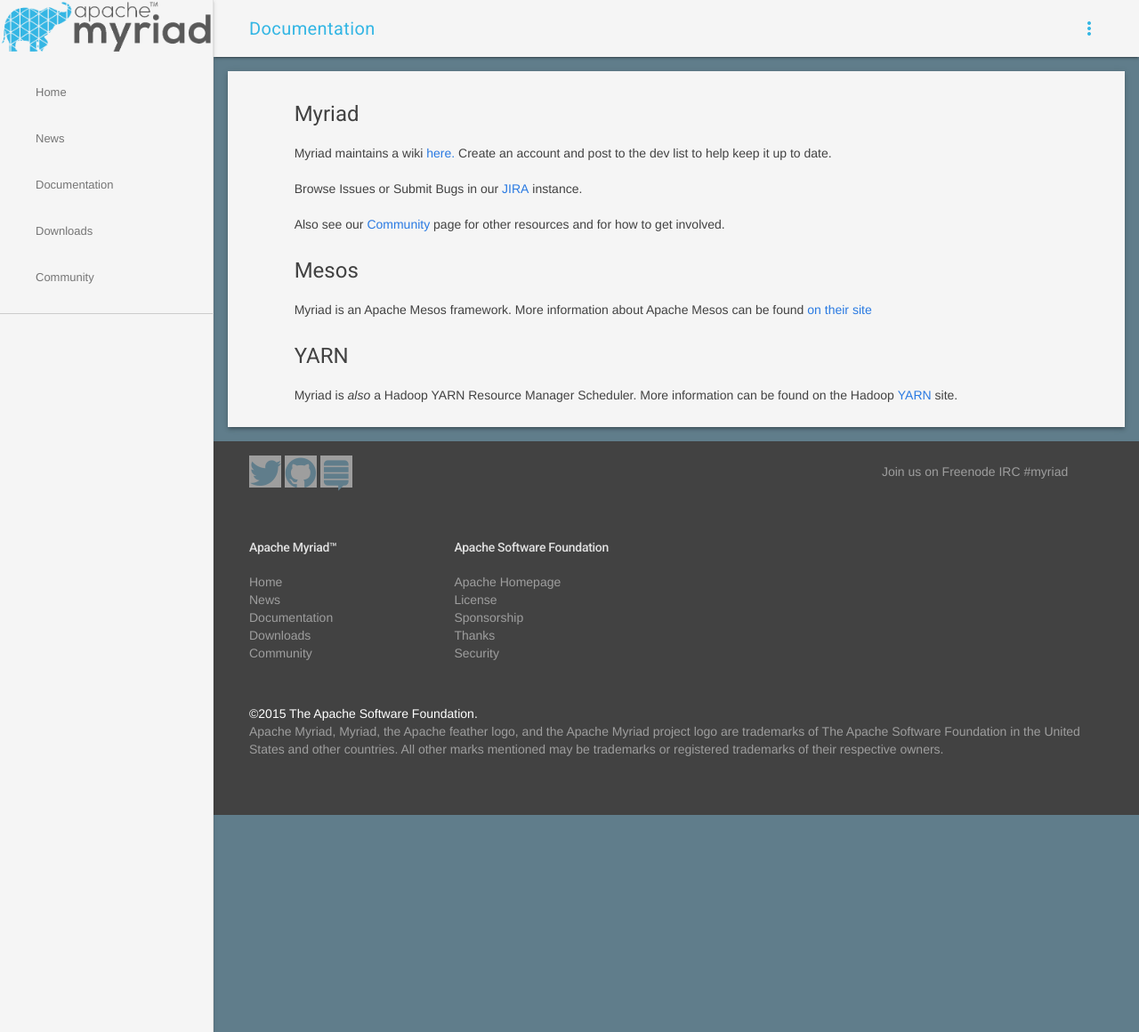
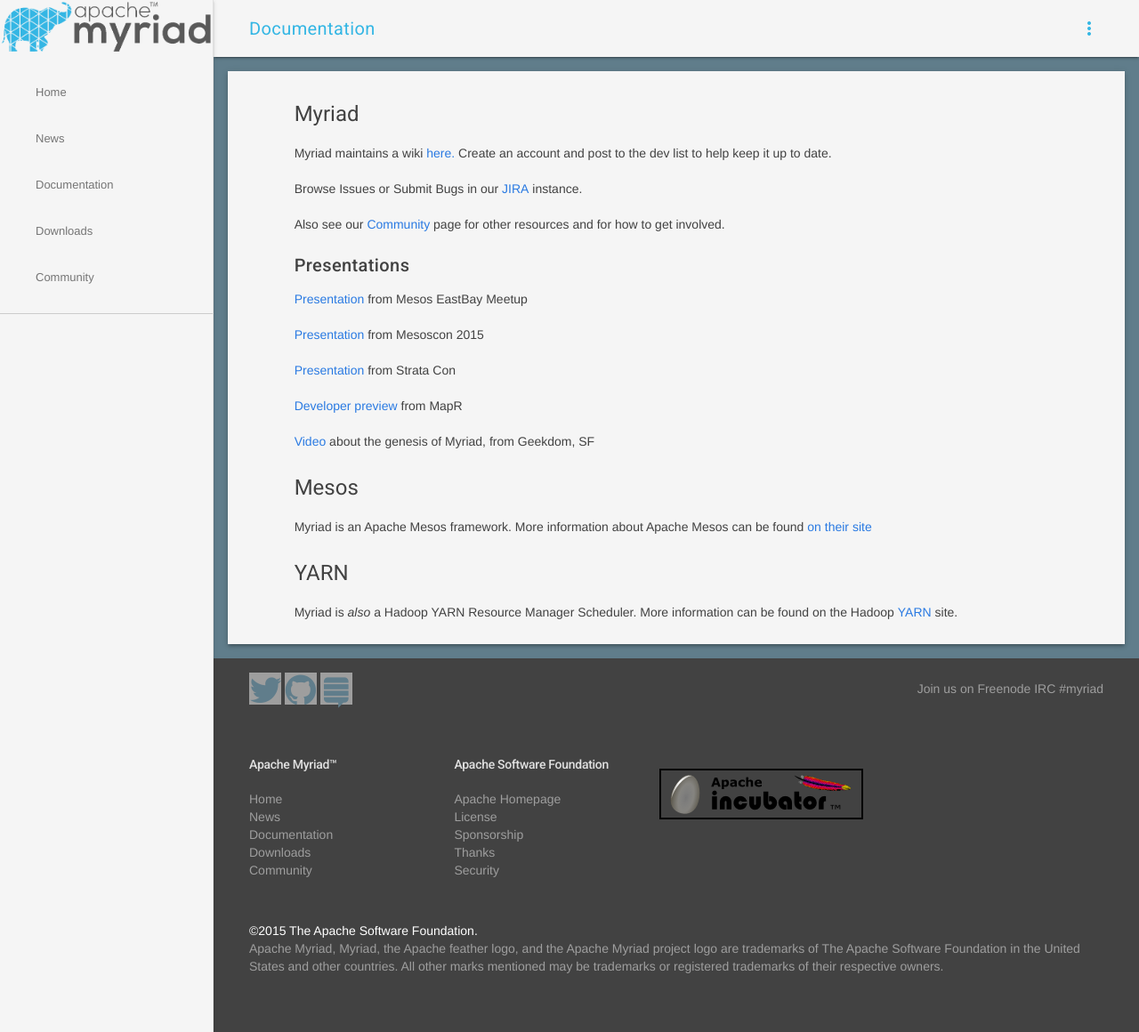
Before and after one commit to klucar/myriad-site, a Jekyll site: the page built from documentation/index.md, in a window 1280 px wide. Shown: the whole page at 89% size. Built offline with Jekyll 4.4.1, drawn with Linux system fonts in a browser that asks for light colours.

Commit message:
added presentation links and incubator logo

```diff
--- a/_includes/footer.html
+++ b/_includes/footer.html
@@ -19,8 +19,6 @@
     </div>
     <div class="mdl-mega-footer__right-section">
       <a href="https://freenode.net/">Join us on Freenode IRC #myriad</a>
-      <a href="#"></a>
-      <a href="#"></a>
     </div>
   </div>
   <div class="mdl-mega-footer__middle-section">
@@ -44,6 +42,13 @@
         <li><a href="http://www.apache.org/security/">Security</a></li>
       </ul>
     </div>
+    <div class="mdl-mega-footer__drop-down-section">
+      <br/>
+      <br/>
+      <a href="https://incubator.apache.org" target="_">
+        <img src="{{ site.baseurl }}/img/egg-logo.png" alt="Incubator Logo" ></img>
+      </a>
+    </div>
   </div>
   <div class="mdl-mega-footer__bottom-section">
     <div class="mdl-logo">
--- a/_includes/header.html
+++ b/_includes/header.html
@@ -16,7 +16,7 @@
 </header>
 <div class="mdl-layout__drawer mdl-color-text--myriad mdl-color--grey-100">
   <span class="">
-    <img src="{{ site.baseurl }}/img/navbar_logo.png" alt="Myriad Logo" ></img>
+    <img src="{{ site.baseurl }}/img/navbar_logo.png" alt="Incubator Logo" ></img>
   </span>
   <nav class="mdl-navigation">
     <a class="mdl-navigation__link" href="{{ site.baseurl }}/">Home</a>
--- a/documentation/index.md
+++ b/documentation/index.md
@@ -11,6 +11,18 @@
 
 Also see our [Community]({{site.baseurl}}/community) page for other resources and for how to get involved.
 
+##### Presentations
+
+[Presentation](http://mesosphere.github.io/presentations-community/myriad-eastbay/#/) from Mesos EastBay Meetup
+
+[Presentation](http://mesosphere.github.io/presentations-community/myriad-mesoscon-2015/#/) from Mesoscon 2015
+
+[Presentation](http://mesosphere.github.io/presentations-community/myriad-strata/#/) from Strata Con
+
+[Developer preview](https://www.mapr.com/developer-preview/apache-myriad) from MapR
+
+[Video](https://www.youtube.com/watch?v=UMu9n4f62GI) about the genesis of Myriad, from Geekdom, SF
+
 #### Mesos
 
 Myriad is an Apache Mesos framework. More information about Apache Mesos can be found [on their site](https://mesos.apache.org)
```
Also changed, not shown: _includes/splash.html (+8 -0 lines), img/egg-logo.png (added).
